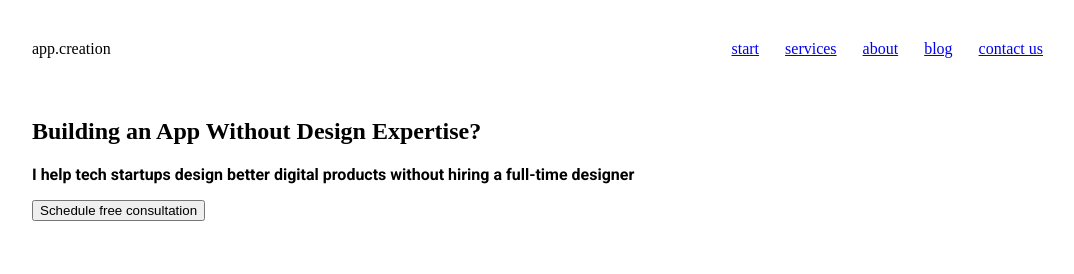
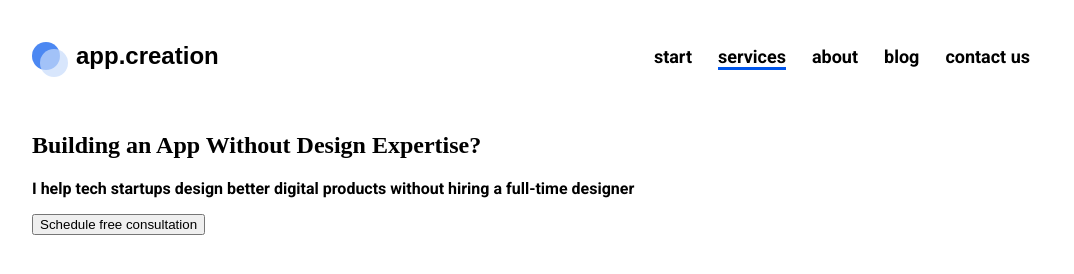
Before and after one commit to WebHeroSchool/ILYA8_Project, a plain HTML site: page index.html in a window 1280 px wide. Shown: the whole page, without its empty margins (96-1170 px from the left). Drawn offline with Linux system fonts and the light colour scheme.

Commit message:
меню
меню

```diff
--- /dev/null
+++ b/fonts.css
@@ -0,0 +1,44 @@
+/*! Generated by Font Squirrel (https://www.fontsquirrel.com) on August 19, 2021 */
+
+
+
+@font-face {
+    font-family: 'pt_serifbold';
+    src: url('ptserif-bold-webfont.woff') format('woff');
+    font-weight: normal;
+    font-style: normal;
+
+}
+
+
+
+
+@font-face {
+    font-family: 'pt_serifbold_italic';
+    src: url('ptserif-bolditalic-webfont.woff') format('woff');
+    font-weight: normal;
+    font-style: normal;
+
+}
+
+
+
+
+@font-face {
+    font-family: 'pt_serifitalic';
+    src: url('ptserif-italic-webfont.woff') format('woff');
+    font-weight: normal;
+    font-style: normal;
+
+}
+
+
+
+
+@font-face {
+    font-family: 'pt_serifregular';
+    src: url('ptserif-regular-webfont.woff') format('woff');
+    font-weight: normal;
+    font-style: normal;
+
+}
--- a/index.html
+++ b/index.html
@@ -7,7 +7,7 @@
 
 <link href="style.css" rel="stylesheet" type="text/css" >
 
-
+<link rel="stylesheet" type="text/css" href="fonts.css">
 </head>
 <body>
 
@@ -15,14 +15,17 @@
 <div class="wrapper">
 	<header class="header">
 	<div class="logo">
+		<div class="logo__circle logo__circle_color_dark-blue"></div>
+		<div class="logo__circle logo__circle_color_blue"></div>
 		app.creation
 	</div>
+
 	<nav class="menu">
 	  <a class="menu__item" href="#">start</a>
-	  <a class="menu__item" href="#">services</a>
+	  <a class="menu__item menu__item_active" href="#">services</a>
       <a class="menu__item" href="#">about</a>
-	  <a class="menu__item" href="#">blog</a>
-      <a class="menu__item" href="#">contact us</a>
+	  <a class="menu__item " href="#">blog</a>
+      <a class="menu__item " href="#">contact us</a>
 	</nav>
 </header>
 <section class="main-section">
--- a/style.css
+++ b/style.css
@@ -19,22 +19,76 @@ body
   display: flex;
   justify-content: space-between;
 }
+
 .logo
 {
   padding: 40px 0;
+  padding-left: 44px;
+  font:bold 24px/32px pt_serif,arial,helvetica,sant-serif;
+  position: relative;
+}
+.logo__circle
+{
+	width:28px;
+	height:28px;
+	position: absolute;
+	left: 0;
+	top: 50%;
+	transform: translateY(-50%);
+	border-radius: 50%;
+	opacity: .7;
+}
+.logo__circle_color_dark-blue
+{
+	background: #0056EC;
+}
+.logo__circle_color_blue
+{
+	left:8px;
+	top: 56%;
+	background: #C8DBFB;
+}
 
-}
 .menu
 {
   display: flex;
   align-items: center;
 
 }
+.menu__item:after
+{
+  position: absolute;
+  display: block;
+  content: '';
+  left: 0;
+  width: 0;
+  height: 3px;
+  background: #0056EC;
+  opacity: 0;
+  transition: opacity .5s, width .5s;
+
+}
 .menu__item
 {
-  padding: 0 13px;
+  position: relative;
+  margin-right: 26px;
+  font:500 18px/21px Roboto,arial,helvetica,sant-serif;
+  color: #000;
+  text-decoration: none;
+  transition: opacity .5s;
+}
+
 
 .menu__item::last-child
 {
-  padding-right: 0;
+  margin-right: 0;
 }
+.menu__item:hover
+{
+	opacity: 0.5;
+}
+.menu__item:hover:after, .menu__item_active:after
+{
+	opacity: 1;
+	width: 100%;
+}
```
